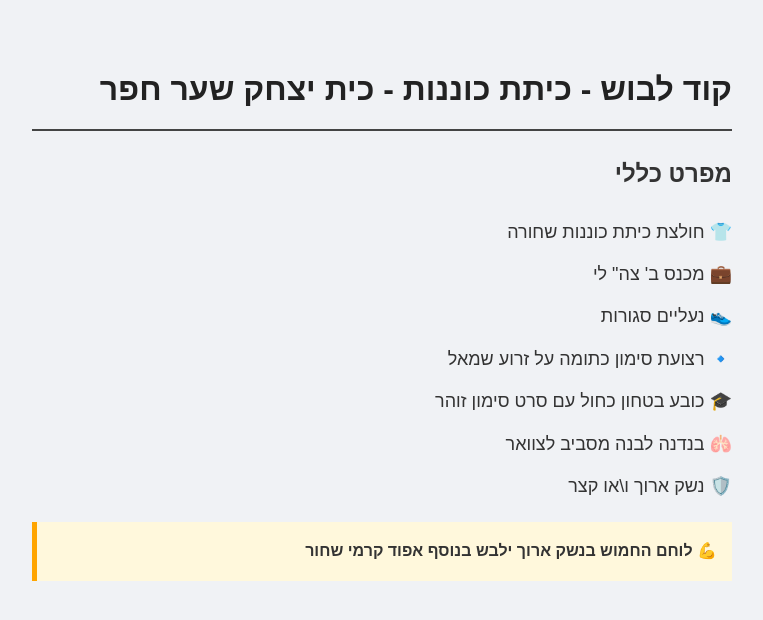
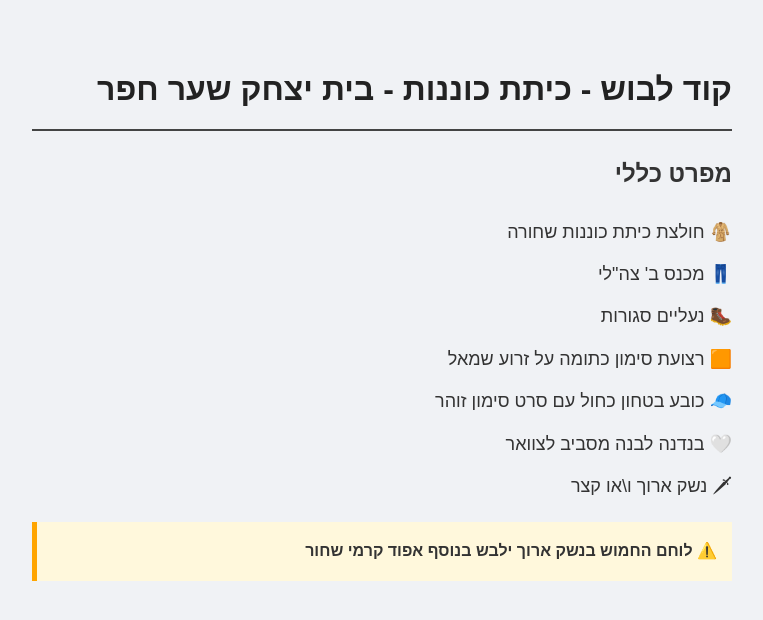
Before and after one commit to RamLavi86/KitatKonenut, a plain HTML site: page index.html in a window 1280 px wide. Shown: the whole page, without its empty margins (258-1021 px from the left). Drawn offline with Linux system fonts and the light colour scheme.

Commit message:
Update index.html

```diff
--- a/index.html
+++ b/index.html
@@ -37,19 +37,19 @@
     </style>
 </head>
 <body>
-    <h1>קוד לבוש - כיתת כוננות - כית יצחק שער חפר</h1>
+    <h1>קוד לבוש - כיתת כוננות - בית יצחק שער חפר</h1>
 
     <h2>מפרט כללי</h2>
     <ul>
-        <li>👕 חולצת כיתת כוננות שחורה</li>
-        <li>💼 מכנס ב' צה" לי</li>
-        <li>👟 נעליים סגורות</li>
-        <li>🔹 רצועת סימון כתומה על זרוע שמאל</li>
-        <li>🎓 כובע בטחון כחול עם סרט סימון זוהר</li>
-        <li>🫁 בנדנה לבנה מסביב לצוואר</li>
-        <li>🛡️ נשק ארוך ו\או קצר</li>
+        <li>🧥 חולצת כיתת כוננות שחורה</li>
+        <li>👖 מכנס ב' צה"לי</li>
+        <li>🥾 נעליים סגורות</li>
+        <li>🟧 רצועת סימון כתומה על זרוע שמאל</li>
+        <li>🧢 כובע בטחון כחול עם סרט סימון זוהר</li>
+        <li>🤍 בנדנה לבנה מסביב לצוואר</li>
+        <li>🗡 נשק ארוך ו\או קצר</li>
     </ul>
 
-    <div class="note">💪 לוחם החמוש בנשק ארוך ילבש בנוסף אפוד קרמי שחור</div>
+    <div class="note">⚠️ לוחם החמוש בנשק ארוך ילבש בנוסף אפוד קרמי שחור</div>
 </body>
 </html>
```
